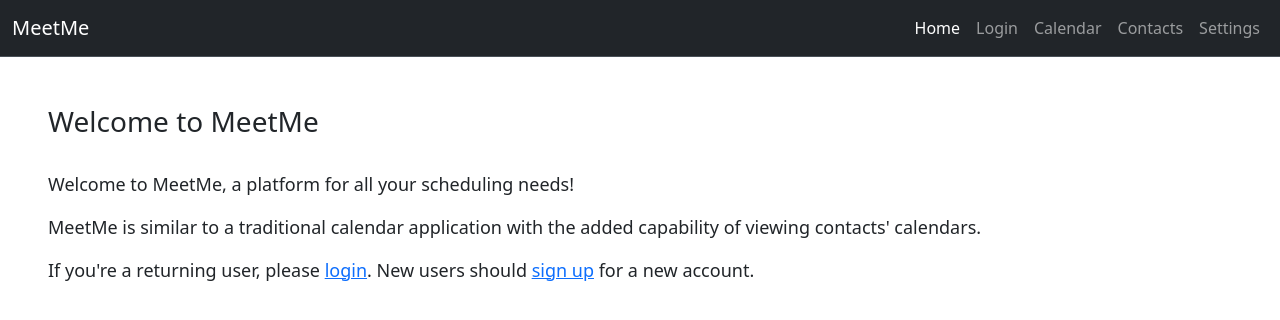
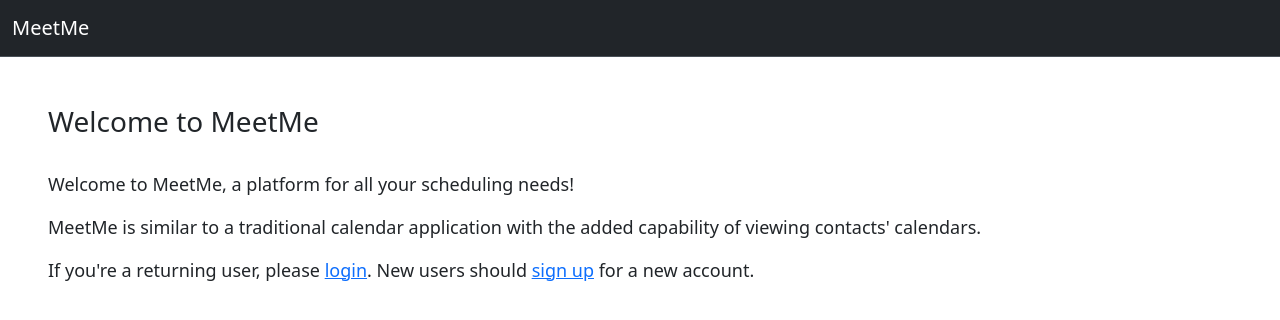
Before and after one commit to umbertogherardi/meetme-calendar, a React (Create React App) app in the folder frontend/meetme-app/: page / in a window 1280 px wide. Shown: the top 320 px of the page. Built offline with nearby package versions, Linux system fonts and the light colour scheme.

Commit message:
Fixed login page to only show certain tabs in navbar. Certain routes only show certain tabs

```diff
--- a/frontend/meetme-app/src/components/LoginForm.js
+++ b/frontend/meetme-app/src/components/LoginForm.js
@@ -14,14 +14,22 @@ function LoginForm() {
     const handleSubmit = async (e) => {
         e.preventDefault();
 
+
+        // const isLoggedIn = sessionStorage.getItem('isLoggedIn');
+        // const confirmLogout = false
+        // isLoggedIn ? (confirmLogout = window.confirm('Are you sure you want to logout?')) : confirmLogout = false;
+
         try {
             const response = await axios.post('http://localhost:3001/auth/login', { username, password });
             // Handle successful login (e.g., redirect user)
             console.log(response.data);
+            sessionStorage.setItem('isLoggedIn', true);
+            // alert('isLoggedIn: ' + sessionStorage.getItem('isLoggedIn'));
+
             alert("WORKS")
             // Redirect user to another page (e.g., home page)
             // STILL NEED TO REDIRECT TO THE CORRECT PAGE!!!
-            navigate('/'); // need to navigate to the corresponding page here... TODO
+            navigate('/calendar/month'); // need to navigate to the corresponding page here... TODO
         } catch (error) {
             setError('Invalid username or password');
         }
--- a/frontend/meetme-app/src/components/Navbar.js
+++ b/frontend/meetme-app/src/components/Navbar.js
@@ -1,27 +1,49 @@
-import { NavLink } from 'react-router-dom';
+import { NavLink, useLocation } from 'react-router-dom';
 import { FRONTEND_URL } from '../utils';
+import { useState, useEffect } from 'react';
 
 function Navbar() {
+    const location = useLocation();
+    const { pathname } = location;
+
+    // Check if the user is logged in
+    const isLoggedIn = sessionStorage.getItem('isLoggedIn');
+
+    const tabs = [
+        { path: '/calendar/month', label: 'Calendar' },
+        { path: '/contacts', label: 'Contacts' },
+        { path: '/settings', label: 'Settings' },
+        // { path: '/', label: isLoggedIn ? 'Logout' : 'Login' }
+        { path: '/logout', label: 'Logout'}
+    ];
+
+    // Dont think this function is necessary
+    const handleLogout = () => {
+        const confirmLogout = window.confirm('Are you sure you want to logout?');
+        if (confirmLogout) {
+            sessionStorage.removeItem('isLoggedIn');
+            window.location.reload();
+        }
+    };
+
     return (
         <nav className="navbar navbar-expand-lg bg-dark border-bottom border-body" data-bs-theme="dark">
             <div className="container-fluid">
                 <span className="navbar-brand">MeetMe</span>
                 <ul className="navbar-nav">
-                    <li className="nav-item">
-                        <NavLink to={FRONTEND_URL} style={{ textDecoration: 'none'}} className="nav-link">Home</NavLink>
-                    </li>
-                    <li className="nav-item">
-                        <NavLink to={`${FRONTEND_URL}/login`} style={{ textDecoration: 'none'}} className="nav-link">Login</NavLink>
-                    </li>
-                    <li className="nav-item">
-                        <NavLink to={`${FRONTEND_URL}/calendar/month`} style={{ textDecoration: 'none'}} className="nav-link">Calendar</NavLink>
-                    </li>
-                    <li className="nav-item">
-                        <NavLink to={`${FRONTEND_URL}/contacts`} style={{ textDecoration: 'none'}} className="nav-link">Contacts</NavLink>
-                    </li>
-                    <li className="nav-item">
-                        <NavLink to={`${FRONTEND_URL}/settings`} style={{ textDecoration: 'none'}} className="nav-link">Settings</NavLink>
-                    </li>
+                    {/* Render tabs based on the current route */}
+                    {tabs.map(tab => (
+                        <li className="nav-item" key={tab.path}>
+                            {/* Conditionally render tabs except on login page, home, or signup */}
+                            {(pathname !== '/login' && pathname !== '/' && pathname !== '/sign-up') && (
+                                <NavLink to={tab.path} style={{ textDecoration: 'none' }} className="nav-link">{tab.label}</NavLink>
+                            )}
+                            {/* Render the Login/Logout tab only on login page or home */}
+                            {(pathname === '/login' || pathname === '/' || pathname === '/sign-up') && tab.path === '/login' && (
+                                <NavLink to={tab.path} style={{ textDecoration: 'none' }} className="nav-link" onClick={isLoggedIn ? handleLogout : null}>{tab.label}</NavLink>
+                            )}
+                        </li>
+                    ))}
                 </ul>
             </div>
         </nav>
```
